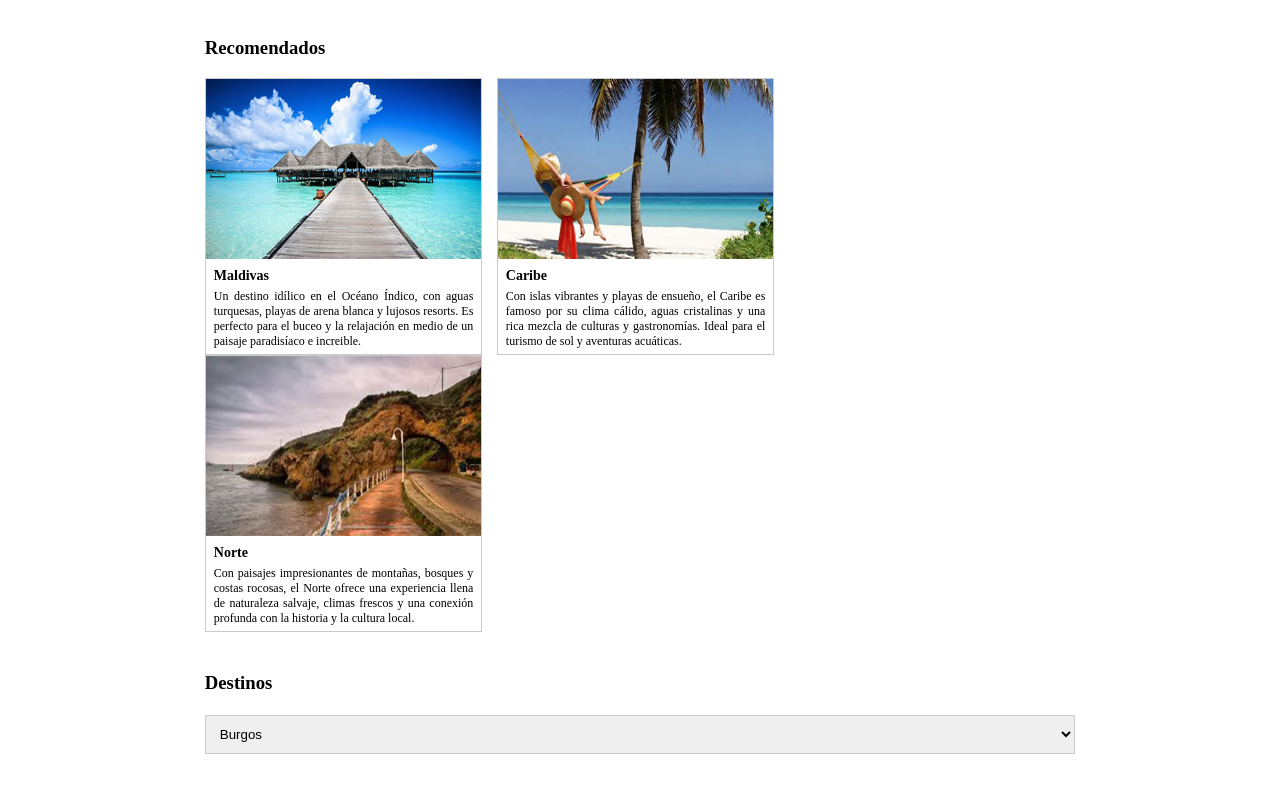
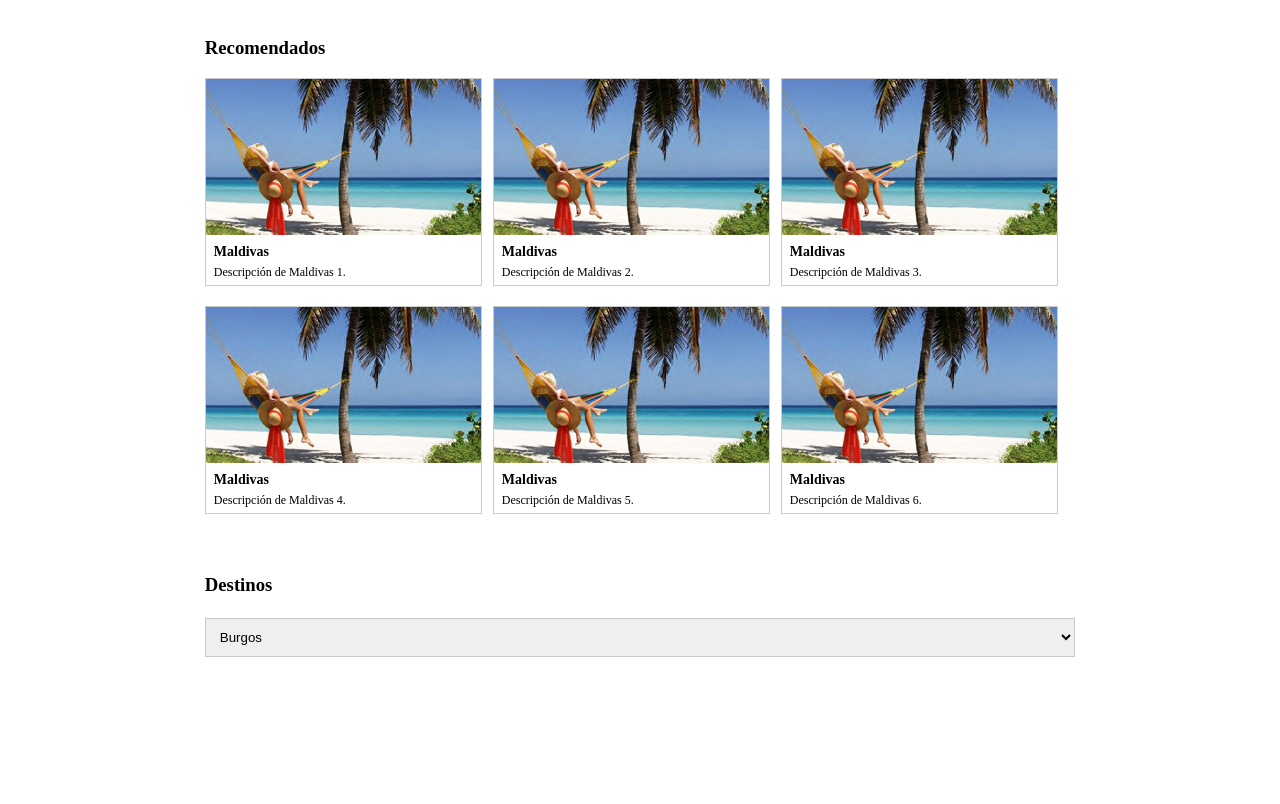
Before and after one commit to Andperman/pr-ctica_viaje, a plain HTML site: page index.html in a window 1280 px wide. Shown: the part 191-995 px from the top of the page. After the commit the page ends 898 px from the top, so only its background shows below. Drawn offline with Linux system fonts and the light colour scheme.

Commit message:
DOMbucle

```diff
--- a/index.html
+++ b/index.html
@@ -22,31 +22,10 @@
 
         </section>
 
-        <section class="cajas">
+        <section >
             <h1>Recomendados</h1>
 
-            <article>
-                <section id="image2">
-                <h2>Maldivas</h2>
-                <p>Un destino idílico en el Océano Índico, con aguas turquesas,
-                    playas de arena blanca y lujosos resorts. Es perfecto para el buceo y la
-                    relajación en medio de un paisaje paradisíaco e increible.</p>
-            </article>
-
-            <article>
-                <section id="image3">
-                <h2>Caribe</h2>
-                <p>Con islas vibrantes y playas de ensueño, el Caribe es famoso por su clima cálido, aguas cristalinas
-                     y una rica mezcla de culturas y gastronomías. Ideal para el turismo de sol y aventuras acuáticas.</p>
-            </article>
-
-            <article>
-                <section id="image4">
-                <h2>Norte</h2>
-                <p> Con paisajes impresionantes de montañas, bosques y costas rocosas, el Norte ofrece una experiencia
-                    llena de naturaleza salvaje, climas frescos y una conexión profunda con la historia y la cultura local.</p>
-            </article>
-
+            <div id="cajas"></div>
 
         </section>
 
--- a/script.js
+++ b/script.js
@@ -17,20 +17,47 @@ insertimg.appendChild(newImage);
 
 
 
+
+//podría crear uno de alt también
+    const datos = [
+      { imagen: "img/viajes-1.jpg", titulo: "Maldivas", descripcion: "Descripción de Maldivas 1." },
+      { imagen: "img/viajes-1.jpg", titulo: "Maldivas", descripcion: "Descripción de Maldivas 2." },
+      { imagen: "img/viajes-1.jpg", titulo: "Maldivas", descripcion: "Descripción de Maldivas 3." },
+      { imagen: "img/viajes-1.jpg", titulo: "Maldivas", descripcion: "Descripción de Maldivas 4." },
+      { imagen: "img/viajes-1.jpg", titulo: "Maldivas", descripcion: "Descripción de Maldivas 5." },
+      { imagen: "img/viajes-1.jpg", titulo: "Maldivas", descripcion: "Descripción de Maldivas 6." },
+    ];
+
+    let lista = "<section>";
+
+    for (let i = 0; i < datos.length; i++) {
+      lista += `<article>
+                  <img src="${datos[i].imagen}" alt="${datos[i].titulo}">
+                  <h2>${datos[i].titulo}</h2>
+                  <p>${datos[i].descripcion}</p>
+                </article>`;
+    }
+
+    document.getElementById("cajas").innerHTML = lista; // Asegúrate de tener un elemento con id "contenedor"
+    cajas.insertBefore(article, h1.nextSibling); // Inserta justo después del <h1>
+
+
+
+
 //IMAGEN 2 / 3/4
     // Crear un array con las rutas de las imágenes /ALMACENA RUTAS
-    const imagePaths = ['img/viajes-2.jpg', 'img/viajes-1.jpg', 'img/viajes-6.jpg'];
-    const sections = ['image2', 'image3', 'image4'];
+   // const imagenesViajes = ['img/viajes-2.jpg', 'img/viajes-1.jpg', 'img/viajes-6.jpg'];
+   // const sections = ['image2', 'image3', 'image4'];
 
     // Iterar sobre cada sección y añadir la imagen
-    sections.forEach((sectionId, index) => {
-        const img = document.createElement('img');
-        img.src = imagePaths[index]; // Posicion , imagePaths[0]...
-        img.alt = "Viajes"; // Texto alternativo
-        img.style.width = "100%"; // Establecer ancho al 100%
-        img.style.height = '180px'; // Establecer altura
+   // sections.forEach((sectionId, index) => {
+       // const img = document.createElement('img');
+        //img.src = imagenesViajes[index]; // Posicion , imagenviajes[0]...
+        //img.alt = "Viajes"; // Texto alternativo
+        //img.style.width = "100%"; // Establecer ancho al 100%
+       // img.style.height = '180px'; // Establecer altura
 
 
-        const section = document.getElementById(sectionId);
-        section.insertBefore(img, section.firstChild); // Insertar la imagen antes del h2
-});
+        ////const section = document.getElementById(sectionId);
+        //section.insertBefore(img, section.firstChild); // Insertar la imagen antes del h2
+//});
--- a/style.css
+++ b/style.css
@@ -16,7 +16,7 @@ header {
     width: 100%;
 }
 
-/* Estilo específico para el título de la cabecera */
+/* Estilo específico para el título */
 header h1 {
     color: white; /* Título en blanco */
     text-align: center; /* Centramos el texto */
@@ -41,9 +41,14 @@ article {
     display: inline-block;
     width: 31.66% ;/* Para que los artículos ocupen 3 columnas */
     margin-right: 1.2%;
+    margin-bottom: 20px;
 
 }
 
+img {
+    max-width: 100%; /* Para que la imagen se ajuste al tamaño del contenedor */
+    height: auto;
+}
 
 article h2 {
     font-size: 14px; /* Título en pequeño */
```
